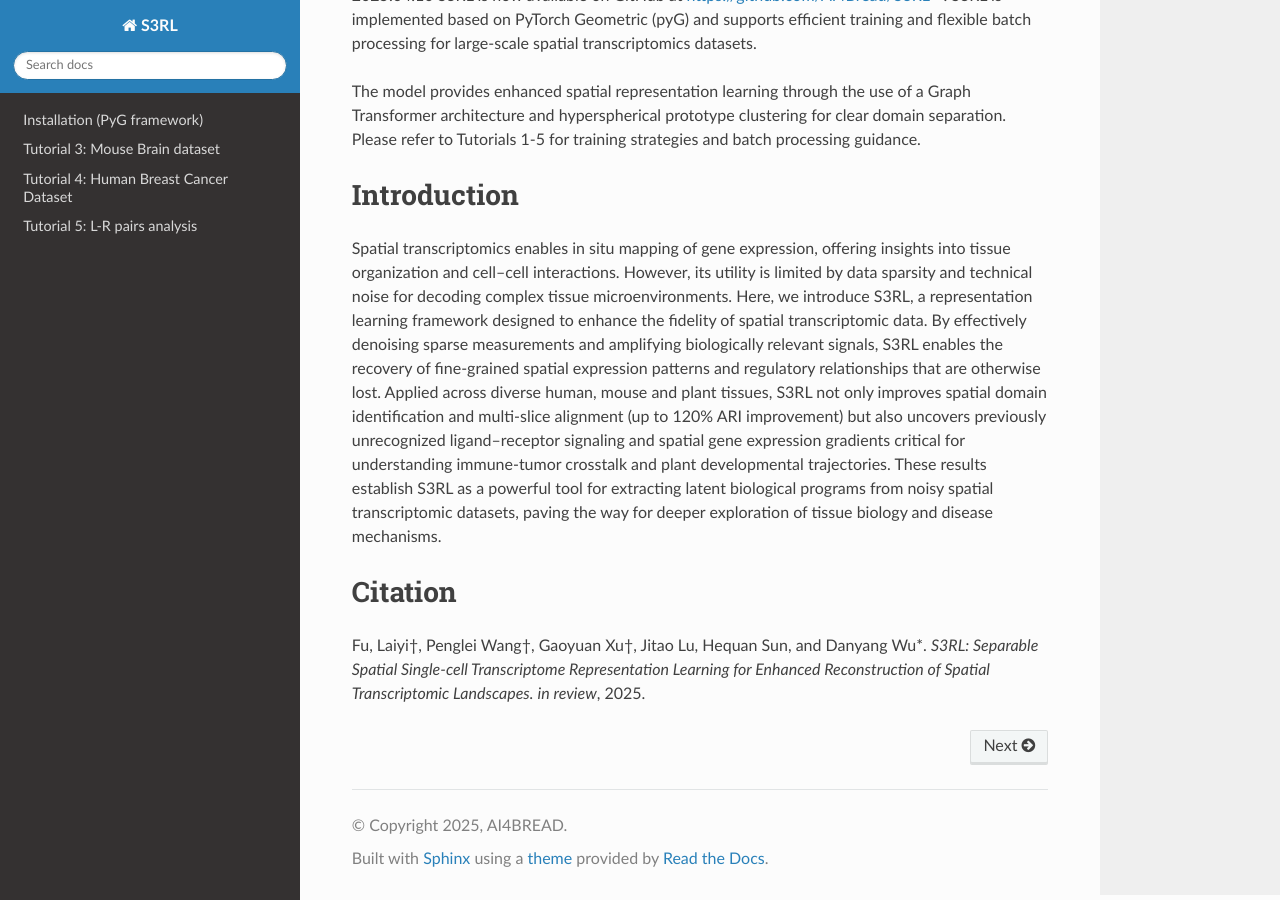
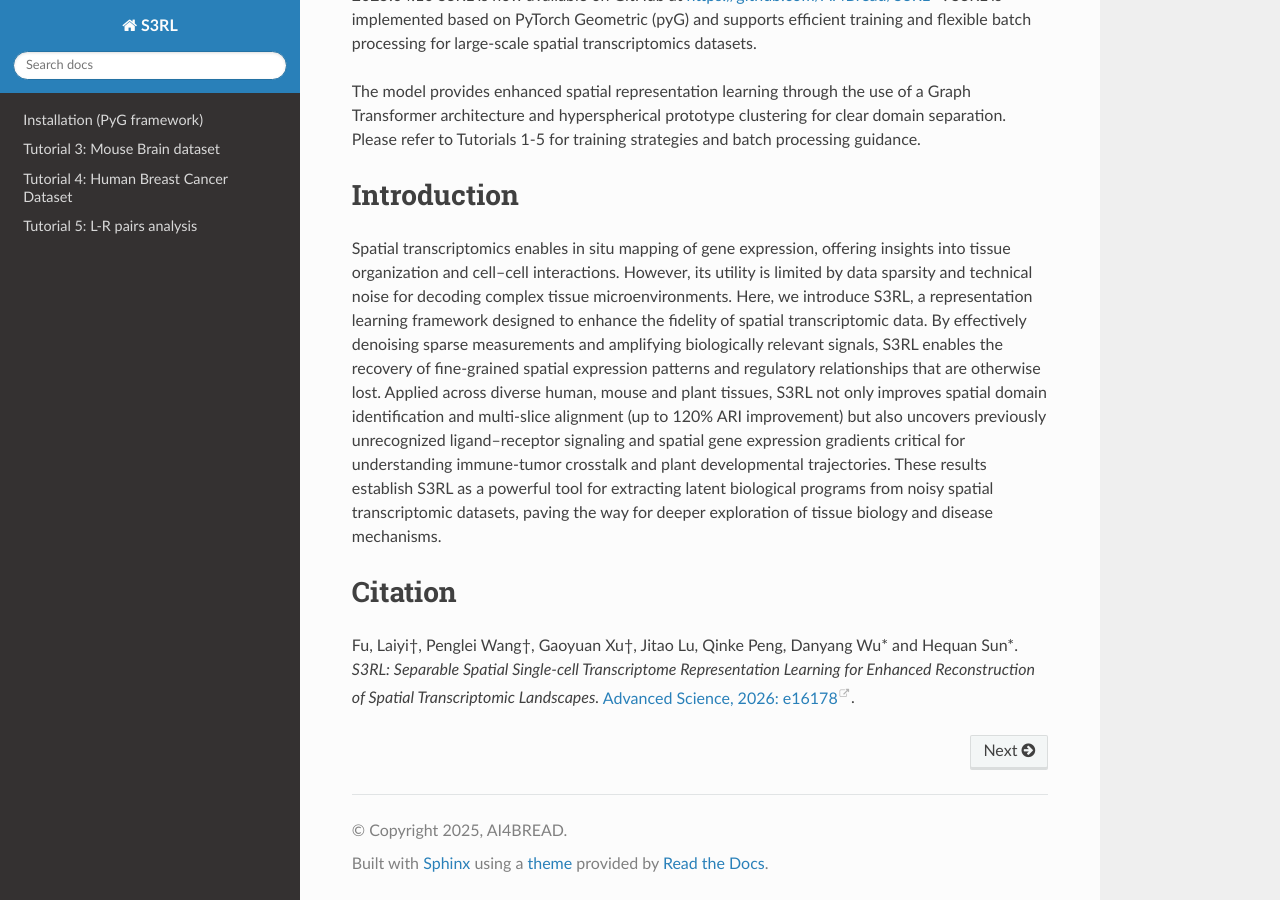
Before and after one commit to AI4Bread/S3RL_tutorial, a Sphinx documentation site: the page built from source/index.rst, in a window 1280 px wide and 900 px high, scrolled down 1103 px. Built offline with Sphinx 7.4.7 and the Read the Docs theme 3.1.0, drawn with Linux system fonts in a browser that asks for light colours; pages that are not in the unit, such as notebooks, are missing from menus.

Commit message:
update paper info

```diff
--- a/source/index.rst
+++ b/source/index.rst
@@ -34,5 +34,5 @@ Spatial transcriptomics enables in situ mapping of gene expression, offering ins
 
 Citation
 ========
-Fu, Laiyi†, Penglei Wang†, Gaoyuan Xu†, Jitao Lu, Hequan Sun, and Danyang Wu*.
-*S3RL: Separable Spatial Single-cell Transcriptome Representation Learning for Enhanced Reconstruction of Spatial Transcriptomic Landscapes.* *in review*, 2025.
+Fu, Laiyi†, Penglei Wang†, Gaoyuan Xu†, Jitao Lu, Qinke Peng, Danyang Wu* and Hequan Sun*.
+*S3RL: Separable Spatial Single-cell Transcriptome Representation Learning for Enhanced Reconstruction of Spatial Transcriptomic Landscapes.* `Advanced Science, 2026: e16178 <https://advanced.onlinelibrary.wiley.com/doi/10.1002/advs.202516178>`_.
```
